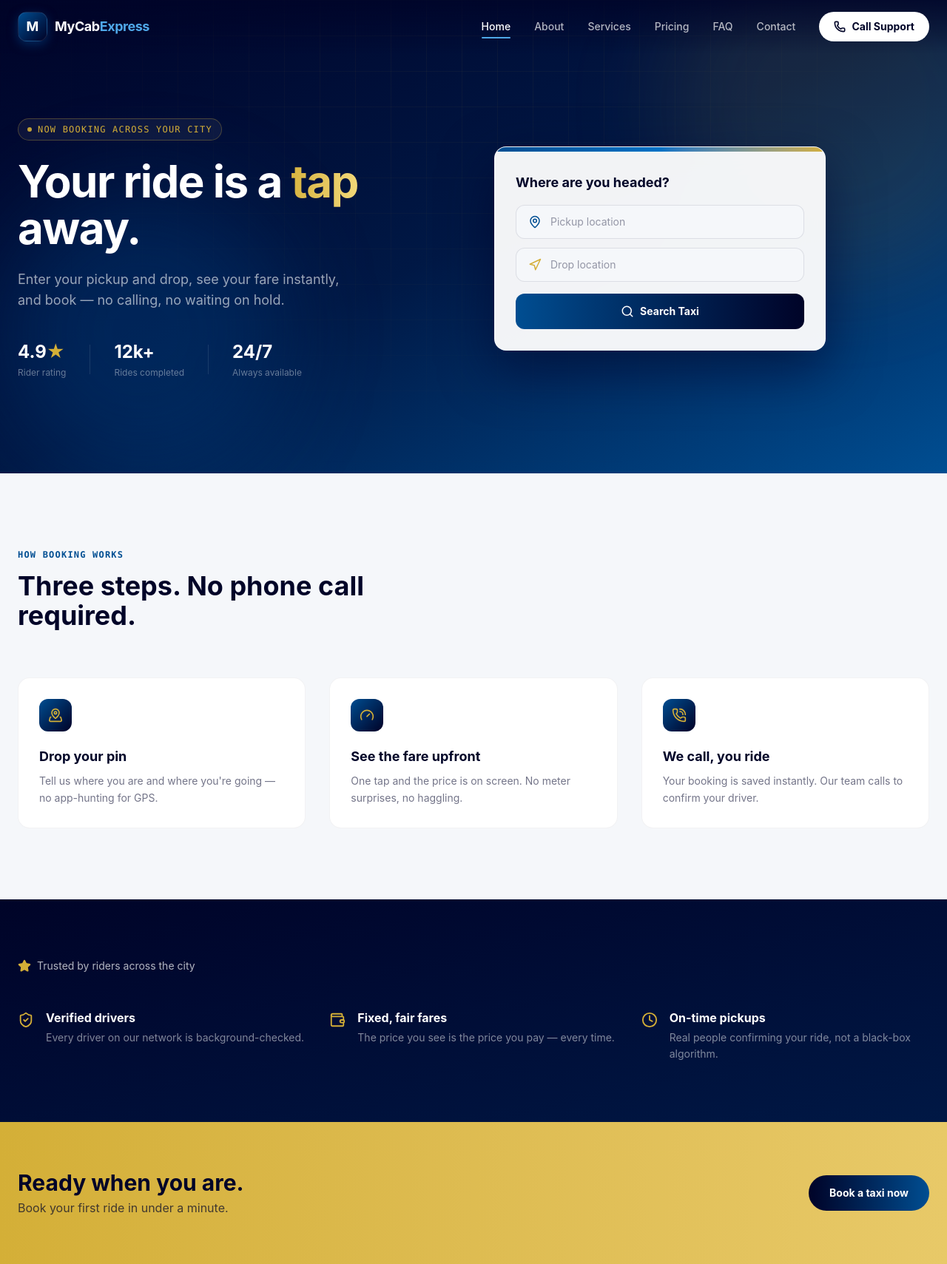
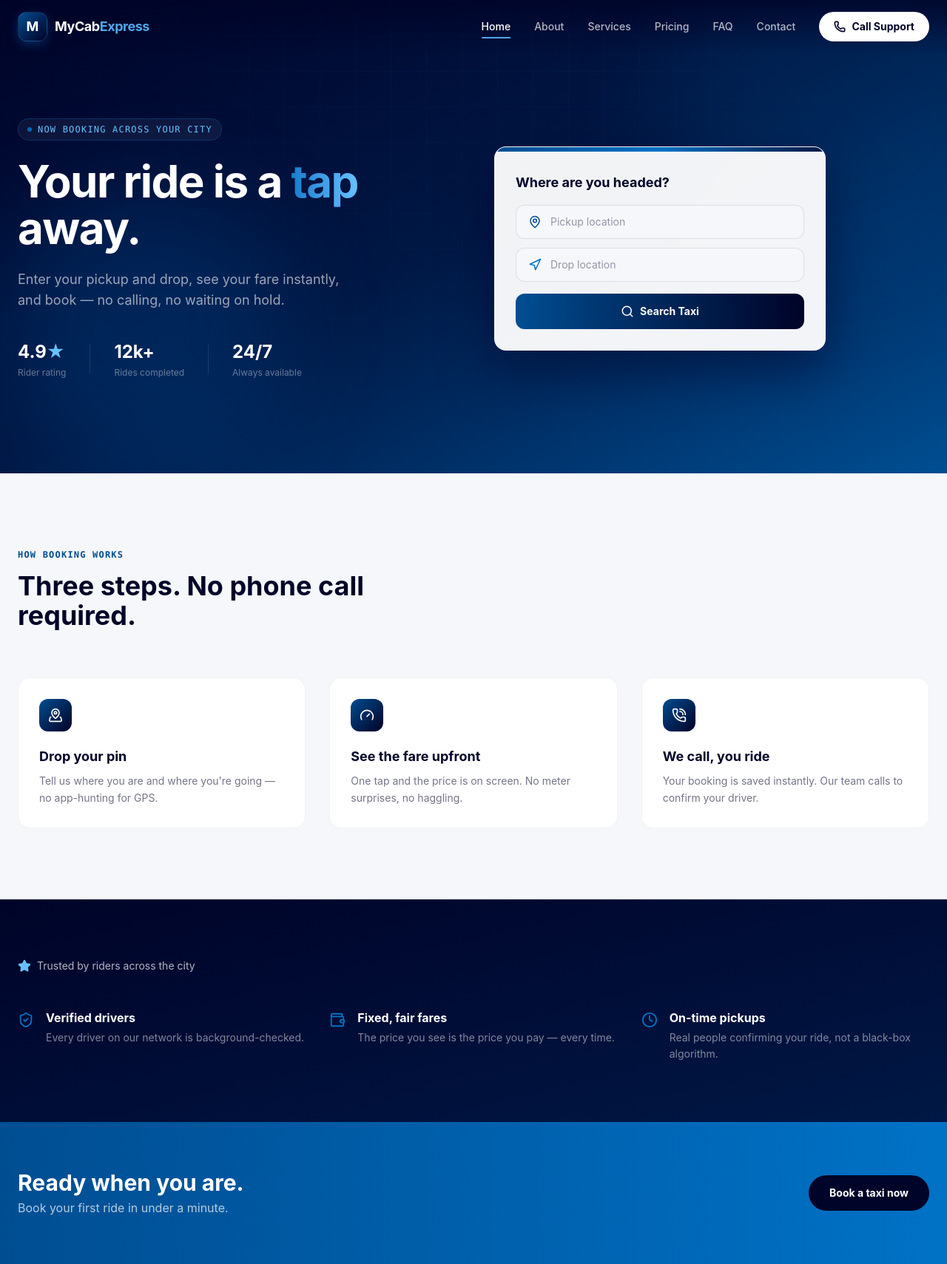
Before and after one commit to deepak-bhankher/Cab-Express, a React (Vite) app: page / in a window 1280 px wide. Shown: the whole page at 74% size. Built offline with nearby package versions, Linux system fonts and the light colour scheme.

Commit message:
remove gold color in home component

```diff
--- a/src/Pages/Home.jsx
+++ b/src/Pages/Home.jsx
@@ -100,7 +100,7 @@ function BookingCard() {
 
   return (
     <div className="relative w-full max-w-md bg-white/95 backdrop-blur-xl rounded-2xl shadow-[0_25px_70px_rgba(0,4,40,0.55)] border border-white/50 overflow-hidden">
-      <div className="h-1.5 bg-gradient-to-r from-[#004e92] via-[#0072c6] to-[#D4AF37]" />
+      <div className="h-1.5 bg-gradient-to-r from-[#004e92] via-[#0072c6] to-[#001845]" />
       <div className="p-6 sm:p-7">
         <AnimatePresence mode="wait">
           {step === STEPS.SEARCH && (
@@ -126,7 +126,7 @@ function BookingCard() {
                   />
                 </div>
                 <div className="flex items-center gap-3 bg-[#F5F7FA] rounded-xl border border-[#000428]/10 px-4 py-3 focus-within:border-[#004e92] transition-colors">
-                  <Navigation size={18} className="text-[#D4AF37] shrink-0" />
+                  <Navigation size={18} className="text-[#0072c6] shrink-0" />
                   <input
                     value={drop}
                     onChange={(e) => setDrop(e.target.value)}
@@ -141,7 +141,7 @@ function BookingCard() {
               <button
                 type="submit"
                 disabled={loading}
-                className="w-full flex items-center justify-center gap-2 bg-gradient-to-r from-[#004e92] to-[#000428] text-white font-bold text-sm py-3.5 rounded-xl transition-all hover:shadow-[0_10px_30px_rgba(0,78,146,0.45)] hover:-translate-y-0.5 disabled:opacity-60"
+                className="w-full flex items-center  cursor-pointer  justify-center gap-2 bg-gradient-to-r from-[#004e92] to-[#000428] text-white font-bold text-sm py-3.5 rounded-xl transition-all hover:shadow-[0_10px_30px_rgba(0,78,146,0.45)] hover:-translate-y-0.5 disabled:opacity-60"
               >
                 {loading ? <Loader2 size={18} className="animate-spin" /> : <Search size={18} />}
                 Search Taxi
@@ -172,7 +172,7 @@ function BookingCard() {
                   <p className="text-white/70 text-xs">{pickup} → {drop}</p>
                   <p className="text-white/40 text-[11px] mt-0.5">Estimated fare</p>
                 </div>
-                <div className="text-[#D4AF37] text-2xl font-mono font-bold">
+                <div className="text-white text-2xl font-mono font-bold">
                   ₹{fare}
                 </div>
               </div>
@@ -203,7 +203,7 @@ function BookingCard() {
               <button
                 type="submit"
                 disabled={loading}
-                className="w-full flex items-center justify-center gap-2 bg-gradient-to-r from-[#D4AF37] to-[#c19b2e] text-[#000428] font-bold text-sm py-3.5 rounded-xl transition-all hover:shadow-[0_10px_30px_rgba(212,175,55,0.45)] hover:-translate-y-0.5 disabled:opacity-60"
+                className="w-full flex items-center justify-center gap-2 bg-gradient-to-r from-[#004e92] to-[#000428] text-white font-bold text-sm py-3.5 rounded-xl transition-all hover:shadow-[0_10px_30px_rgba(0,78,146,0.45)] hover:-translate-y-0.5 disabled:opacity-60"
               >
                 {loading ? <Loader2 size={18} className="animate-spin" /> : null}
                 Book Taxi
@@ -251,22 +251,22 @@ export default function Home() {
           className="absolute inset-0 [mask-image:radial-gradient(ellipse_at_top,black,transparent_75%)]"
           style={{
             backgroundImage:
-              "linear-gradient(rgba(212,175,55,0.06) 1px, transparent 1px), linear-gradient(90deg, rgba(212,175,55,0.06) 1px, transparent 1px)",
+              "linear-gradient(rgba(0,114,198,0.08) 1px, transparent 1px), linear-gradient(90deg, rgba(0,114,198,0.08) 1px, transparent 1px)",
             backgroundSize: "48px 48px",
           }}
         />
-        <div className="absolute -top-24 -right-24 w-[30rem] h-[30rem] bg-[#D4AF37]/10 rounded-full blur-3xl" />
+        <div className="absolute -top-24 -right-24 w-[30rem] h-[30rem] bg-[#0072c6]/10 rounded-full blur-3xl" />
         <div className="absolute bottom-0 left-0 w-96 h-96 bg-[#004e92]/30 rounded-full blur-3xl" />
 
         <div className="relative max-w-7xl mx-auto px-6 grid lg:grid-cols-2 gap-14 items-center">
           <motion.div initial="hidden" animate="show" variants={fadeUp}>
-            <span className="inline-flex items-center gap-2 bg-white/5 border border-[#D4AF37]/30 text-[#D4AF37] text-xs font-mono tracking-widest uppercase px-3 py-1.5 rounded-full mb-6">
-              <span className="w-1.5 h-1.5 rounded-full bg-[#D4AF37] animate-pulse" />
+            <span className="inline-flex items-center gap-2 bg-white/5 border border-[#0072c6]/30 text-[#66c2ff] text-xs font-mono tracking-widest uppercase px-3 py-1.5 rounded-full mb-6">
+              <span className="w-1.5 h-1.5 rounded-full bg-[#0072c6] animate-pulse" />
               Now booking across your city
             </span>
             <h1 className="font-bold text-4xl sm:text-5xl lg:text-6xl text-white leading-[1.05] tracking-tight">
               Your ride is a
-              <span className="bg-gradient-to-r from-[#D4AF37] to-[#f2d878] bg-clip-text text-transparent"> tap</span> away.
+              <span className="bg-gradient-to-r from-[#0072c6] to-[#66c2ff] bg-clip-text text-transparent"> tap</span> away.
             </h1>
             <p className="mt-6 text-white/60 text-lg max-w-md">
               Enter your pickup and drop, see your fare instantly, and book —
@@ -275,7 +275,7 @@ export default function Home() {
 
             <div className="mt-10 flex items-center gap-8">
               <div>
-                <p className="text-2xl font-bold text-white">4.9<span className="text-[#D4AF37]">★</span></p>
+                <p className="text-2xl font-bold text-white">4.9<span className="text-[#66c2ff]">★</span></p>
                 <p className="text-white/40 text-xs mt-1">Rider rating</p>
               </div>
               <div className="w-px h-10 bg-white/10" />
@@ -329,10 +329,10 @@ export default function Home() {
                 viewport={{ once: true, amount: 0.4 }}
                 variants={fadeUp}
                 transition={{ delay: i * 0.12 }}
-                className="bg-white rounded-2xl p-7 border border-[#000428]/5 hover:border-[#D4AF37]/50 hover:shadow-[0_20px_40px_rgba(0,4,40,0.08)] transition-all"
+                className="bg-white rounded-2xl p-7 border border-[#000428]/5 hover:border-[#0072c6]/50 hover:shadow-[0_20px_40px_rgba(0,4,40,0.08)] transition-all"
               >
                 <div className="w-11 h-11 rounded-xl bg-gradient-to-br from-[#004e92] to-[#000428] flex items-center justify-center mb-5">
-                  <s.icon size={20} className="text-[#D4AF37]" />
+                  <s.icon size={20} className="text-white" />
                 </div>
                 <h3 className="font-bold text-lg text-[#000428] mb-2">
                   {s.title}
@@ -354,7 +354,7 @@ export default function Home() {
             variants={fadeUp}
             className="flex items-center gap-2 mb-12"
           >
-            <Star size={18} className="text-[#D4AF37] fill-[#D4AF37]" />
+            <Star size={18} className="text-[#66c2ff] fill-[#66c2ff]" />
             <p className="text-white/70 text-sm">
               Trusted by riders across the city
             </p>
@@ -371,7 +371,7 @@ export default function Home() {
                 transition={{ delay: i * 0.12 }}
                 className="flex gap-4"
               >
-                <t.icon size={22} className="text-[#D4AF37] shrink-0 mt-1" />
+                <t.icon size={22} className="text-[#0072c6] shrink-0 mt-1" />
                 <div>
                   <h4 className="font-bold text-white text-base mb-1">
                     {t.title}
@@ -387,13 +387,13 @@ export default function Home() {
       </section>
 
       {/* CTA */}
-      <section className="bg-gradient-to-r from-[#D4AF37] to-[#e8c968] py-16">
+      <section className="bg-gradient-to-r from-[#004e92] to-[#0072c6] py-16">
         <div className="max-w-7xl mx-auto px-6 flex flex-col sm:flex-row items-center justify-between gap-6">
           <div>
-            <h3 className="font-bold text-2xl sm:text-3xl text-[#000428]">
+            <h3 className="font-bold text-2xl sm:text-3xl text-white">
               Ready when you are.
             </h3>
-            <p className="text-[#000428]/70 mt-1">
+            <p className="text-white/70 mt-1">
               Book your first ride in under a minute.
             </p>
           </div>
@@ -403,7 +403,7 @@ export default function Home() {
               e.preventDefault();
               window.scrollTo({ top: 0, behavior: "smooth" });
             }}
-            className="bg-gradient-to-r from-[#000428] to-[#004e92] text-white font-bold text-sm px-7 py-3.5 rounded-full hover:shadow-[0_10px_30px_rgba(0,4,40,0.4)] hover:-translate-y-0.5 transition-all shrink-0"
+            className="bg-[#000428] text-white font-bold text-sm px-7 py-3.5 rounded-full hover:shadow-[0_10px_30px_rgba(0,4,40,0.4)] hover:-translate-y-0.5 transition-all shrink-0"
           >
             Book a taxi now
           </a>
```
